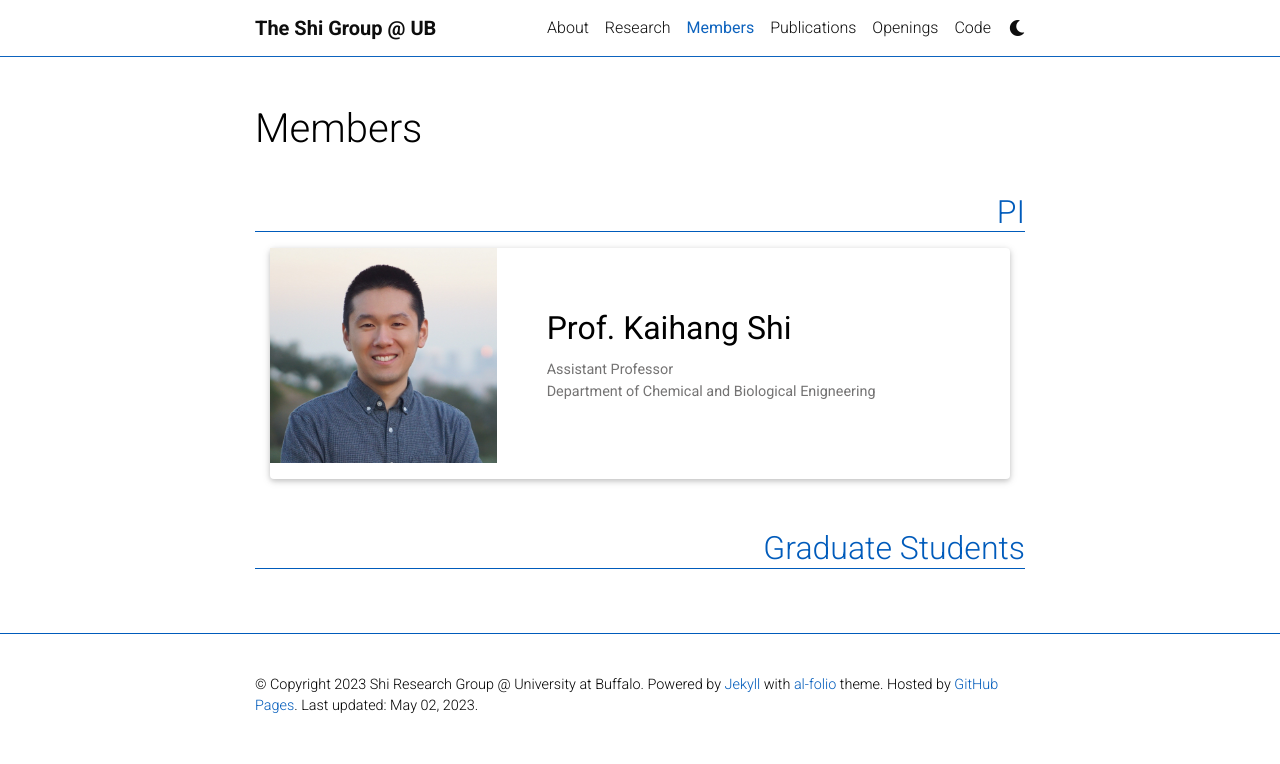
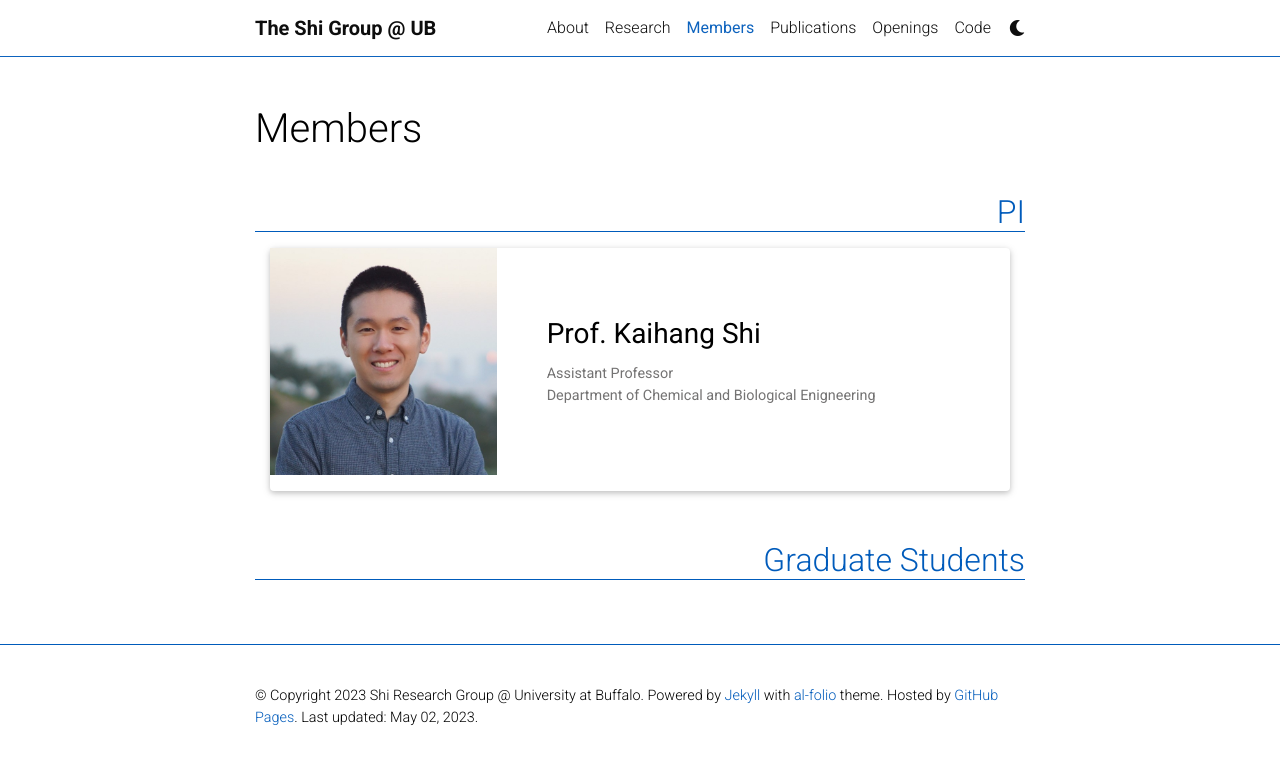
Before and after one commit to ShiResearchGroup/shiresearchgroup.github.io, a Jekyll site: the page built from _pages/members.md, in a window 1280 px wide. Shown: the top 764 px of the page. Built offline with Jekyll 4.4.1, drawn with Linux system fonts in a browser that asks for light colours; full-size pictures stand in for the smaller copies a plugin makes; comment, search, counter and statistics services are not loaded; a style sheet for code colours, icons or effects is not loaded.

Commit message:
update image

```diff
--- a/_includes/projects_horizontal.html
+++ b/_includes/projects_horizontal.html
@@ -15,7 +15,7 @@
         <div class="col-md-12">
         {%- endif -%}
           <div class="card-body">
-            <h2 class="card-title">{{ project.title }}</h2>
+            <h3 class="card-title">{{ project.title }}</h3>
             <p class="card-text">{{ project.description }}</p>
             <div class="row ml-1 mr-1 p-0">
               {%- if project.github -%}
```
Also changed, not shown: assets/img/prof_pic.jpg, assets/img/pub_img/prof_pic.jpg (added).
